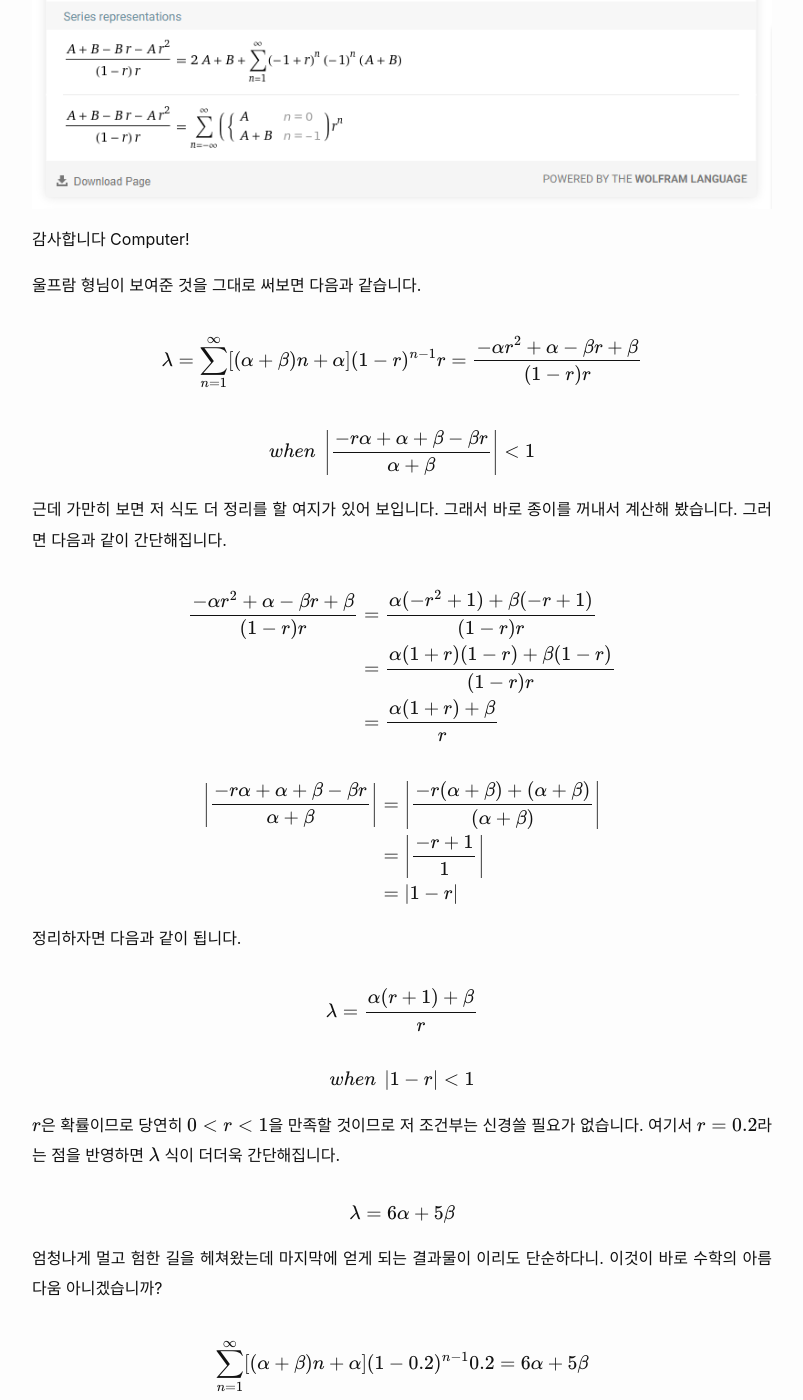
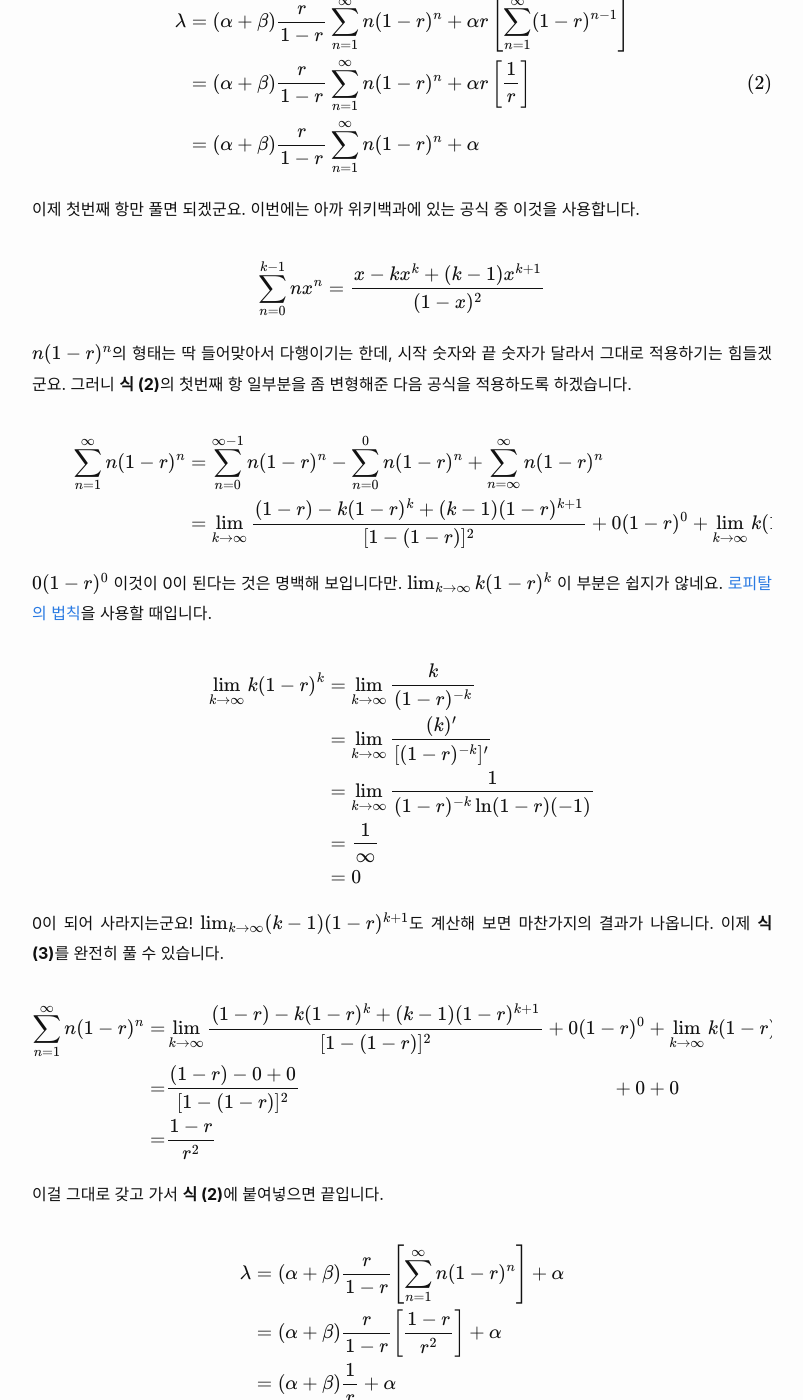
Before and after one commit to SausageTaste/SausageTaste.github.io, a Jekyll site: the page built from _posts/2022-06-10-dnfm_rare_avatar.md, in a window 1280 px wide and 1400 px high, scrolled down 5865 px. Shown: the whole window, without its empty margins (238-1041 px from the left). Built offline with Jekyll 4.4.1, drawn with Linux system fonts in a browser that asks for light colours; formulas are drawn with MathJax 3; comment, search, counter and statistics services are not loaded; some of the changed text lies outside the part shown.

Commit message:
Update 2022-06-10-dnfm_rare_avatar.md

```diff
--- a/_posts/2022-06-10-dnfm_rare_avatar.md
+++ b/_posts/2022-06-10-dnfm_rare_avatar.md
@@ -130,6 +130,7 @@ $$
 이 공식에서 $k = \infty$, 그리고 $x = (1-r)$로 두면 풀 수 있겠군요.
 
 $$
+\begin{equation} \label{}
 \begin{split}
 \sum_{n=1}^{\infty} P_n & = \sum_{n=1}^{\infty} (1-r)^{n-1} r \\
                         & = r \sum_{n=1}^{\infty} (1-r)^{n-1} \\
@@ -137,6 +138,7 @@ $$
                         & = r \frac{1}{1-1+r} \\
                         & = \frac{r}{r} = 1 \\
 \end{split}
+\end{equation}
 $$
 
 $(1-r)^{\infty}$의 경우, $r$은 $0 < r < 1$을 만족하기 때문에 무한으로 곱하면 0으로 수렴합니다.
@@ -173,49 +175,100 @@ $$ \lambda = \sum_{n = 1}^{\infty} P_nT_n = \sum_{n = 1}^{\infty} [(\alpha + \be
 
 이걸 계산해야 합니다.
 여기서 머리가 슬슬 아파오기 시작합니다만.
+한번 해봅시다!
 
-좋은 소식이 있습니다!
-우리가 명심해야 할 것은, 이것은 수능 공부가 아니라는 사실입니다.
-그렇죠, 컴퓨터를 사용하면 되죠!
-[WolframAlpha](https://www.wolframalpha.com/input?i=sum+%28%28A%2BB%29*n+%2B+A%29%281-r%29%5E%28n-1%29*r%2C+n%3D1+to+infinity)라는 공대생들의 영원한 친구를 사용하면 쉽게 해결할 수 있습니다.
-
-![wolframalpha_dnfm_sum](/assets/images/misc_01/wolframalpha_dnfm_sum.png)
-
-감사합니다 Computer!
-
-울프람 형님이 보여준 것을 그대로 써보면 다음과 같습니다.
-
-$$ \lambda = \sum_{n = 1}^{\infty} [(\alpha + \beta)n + \alpha](1-r)^{n-1}r = \frac{-\alpha r^2 + \alpha - \beta r + \beta}{(1-r)r} $$
-
-$$ when \ \left| \frac{-r \alpha + \alpha + \beta - \beta r}{\alpha + \beta} \right| < 1 $$
-
-근데 가만히 보면 저 식도 더 정리를 할 여지가 있어 보입니다.
-그래서 바로 종이를 꺼내서 계산해 봤습니다.
-그러면 다음과 같이 간단해집니다.
+일단 식을 최대한 분리해 보겠습니다.
 
 $$
 \begin{split}
-\frac{-\alpha r^2 + \alpha - \beta r + \beta}{(1-r)r} & = \frac{\alpha(-r^2 + 1) + \beta(-r + 1)}{(1-r)r} \\
-                                  & = \frac{\alpha(1+r)(1-r) + \beta(1-r)}{(1-r)r} \\
-                                  & = \frac{\alpha(1+r) + \beta}{r} \\
+\lambda &= \sum_{n = 1}^{\infty} \left[ (\alpha + \beta)n(1-r)^{n-1}r + \alpha (1-r)^{n-1}r \right] \\
+        &= \sum_{n = 1}^{\infty} (\alpha + \beta)n(1-r)^{n-1}r + \sum_{n = 1}^{\infty} \alpha(1-r)^{n-1}r \\
+        &= (\alpha + \beta)\frac{r}{1-r} \sum_{n = 1}^{\infty} n(1-r)^n + \alpha r \sum_{n = 1}^{\infty} (1-r)^{n-1} \\
 \end{split}
 $$
 
+여기서 두 번째 항은 아까 **식 (1)**에서 아디오스를 외쳤을 때 이미 계산을 끝내 놓았죠?
+
 $$
 \begin{split}
-\left| \frac{-r \alpha + \alpha + \beta - \beta r}{\alpha + \beta} \right| & = \left| \frac{-r(\alpha + \beta) + (\alpha + \beta)}{(\alpha + \beta)} \right| \\
-                                              & = \left| \frac{-r + 1}{1} \right| \\
-                                              & = \left| 1 - r \right| \\
+r \sum_{n=1}^{\infty} (1-r)^{n-1} & = \frac{r}{r} \\
+  \sum_{n=1}^{\infty} (1-r)^{n-1} & = \frac{1}{r} \\
 \end{split}
 $$
 
-정리하자면 다음과 같이 됩니다.
+이를 적용하면 다음과 같이 사라지게 됩니다.
 
-$$ \lambda = \frac{\alpha(r+1) + \beta}{r} $$
+$$
+\begin{equation} \label{}
+\begin{split}
+\lambda & = (\alpha + \beta)\frac{r}{1-r} \sum_{n = 1}^{\infty} n(1-r)^n + \alpha r \left[ \sum_{n = 1}^{\infty} (1-r)^{n-1} \right] \\
+        & = (\alpha + \beta)\frac{r}{1-r} \sum_{n = 1}^{\infty} n(1-r)^n + \alpha r \left[ \frac{1}{r} \right] \\
+        & = (\alpha + \beta)\frac{r}{1-r} \sum_{n = 1}^{\infty} n(1-r)^n + \alpha \\
+\end{split}
+\end{equation}
+$$
 
-$$ when \ \left| 1-r \right| < 1 $$
+이제 첫번째 항만 풀면 되겠군요.
+이번에는 아까 위키백과에 있는 공식 중 이것을 사용합니다.
 
-$r$은 확률이므로 당연히 $0 < r < 1$을 만족할 것이므로 저 조건부는 신경쓸 필요가 없습니다.
+$$
+\begin{split}
+\sum_{n=0}^{k-1}nx^n & = \frac{x - kx^k + (k - 1)x^{k+1}}{(1 - x)^2}
+\end{split}
+$$
+
+$n(1-r)^n$의 형태는 딱 들어맞아서 다행이기는 한데, 시작 숫자와 끝 숫자가 달라서 그대로 적용하기는 힘들겠군요.
+그러니 **식 (2)**의 첫번째 항 일부분을 좀 변형해준 다음 공식을 적용하도록 하겠습니다.
+
+$$
+\begin{equation} \label{}
+\begin{split}
+\sum_{n = 1}^{\infty} n(1-r)^n & = \sum_{n = 0}^{\infty - 1} n(1-r)^n - \sum_{n = 0}^{0} n(1-r)^n + \sum_{n = \infty}^{\infty} n(1-r)^n \\
+                               & = \lim_{k \to \infty} \frac{(1-r) - k(1-r)^k + (k - 1)(1-r)^{k+1}}{[1 - (1-r)]^2} + 0(1-r)^0 + \lim_{k \to \infty} k(1-r)^k \\
+\end{split}
+\end{equation}
+$$
+
+$0(1-r)^0$ 이것이 0이 된다는 것은 명백해 보입니다만.
+$\lim_{k \to \infty} k(1-r)^k$ 이 부분은 쉽지가 않네요.
+[로피탈의 법칙](https://m.blog.naver.com/PostView.naver?isHttpsRedirect=true&blogId=junhyuk7272&logNo=221517433285)을 사용할 때입니다.
+
+
+$$
+\begin{split}
+\lim_{k \to \infty} k(1-r)^k &= \lim_{k \to \infty} \frac{k}{(1-r)^{-k}} \\
+                             &= \lim_{k \to \infty} \frac{(k)'}{[(1-r)^{-k}]'} \\
+                             &= \lim_{k \to \infty} \frac{1}{(1-r)^{-k} \ln (1-r) (-1)} \\
+                             &= \frac{1}{\infty} \\
+                             &= 0 \\
+\end{split}
+$$
+
+0이 되어 사라지는군요!
+$\lim_{k \to \infty} (k - 1)(1-r)^{k+1}$도 계산해 보면 마찬가지의 결과가 나옵니다.
+이제 **식 (3)**를 완전히 풀 수 있습니다.
+
+$$
+\begin{split}
+\sum_{n = 1}^{\infty} n(1-r)^n =& \lim_{k \to \infty} \frac{(1-r) - k(1-r)^k + (k - 1)(1-r)^{k+1}}{[1 - (1-r)]^2} &+ 0(1-r)^0 &+ \lim_{k \to \infty} k(1-r)^k \\
+                               =& \frac{(1-r) - 0 + 0}{[1 - (1-r)]^2}                                             &+ 0        &+ 0 \\
+                               =& \frac{1-r}{r^2} \\
+\end{split}
+$$
+
+이걸 그대로 갖고 가서 **식 (2)**에 붙여넣으면 끝입니다.
+
+$$
+\begin{split}
+\lambda &= (\alpha + \beta)\frac{r}{1-r} \left[ \sum_{n = 1}^{\infty} n(1-r)^n \right] + \alpha \\
+        &= (\alpha + \beta)\frac{r}{1-r} \left[ \frac{1-r}{r^2} \right] + \alpha \\
+        &= (\alpha + \beta)\frac{1}{r} + \alpha \\
+        &= \frac{\alpha + \beta}{r} +\frac{r \alpha}{r} \\
+        &= \frac{\alpha(r+1) + \beta}{r}
+\end{split}
+$$
+
+처음 예상했던 것보다 엄청 단순한 형태로 정리되었네요.
 여기서 $r=0.2$라는 점을 반영하면 $\lambda$ 식이 더더욱 간단해집니다.
 
 $$ \lambda = 6 \alpha + 5 \beta \\ $$
@@ -225,6 +278,7 @@ $$ \lambda = 6 \alpha + 5 \beta \\ $$
 
 $$ \sum_{n = 1}^{\infty} [(\alpha + \beta)n + \alpha](1-0.2)^{n-1}0.2 = 6 \alpha + 5 \beta $$
 
+좌변의 식을 최적화하고 압축해서 우변처럼 만드는 데 성공했습니다.
 우리는 마침내 이 복잡했던 식을 오직 두 번의 곱셈과 한 번의 덧셈으로 압축하고, 그것이 올바른 결과를 도출할 수 있다는 것을 증명했습니다.
 계산하기도 쉽고, 외우기도 쉽지요.
 
```
